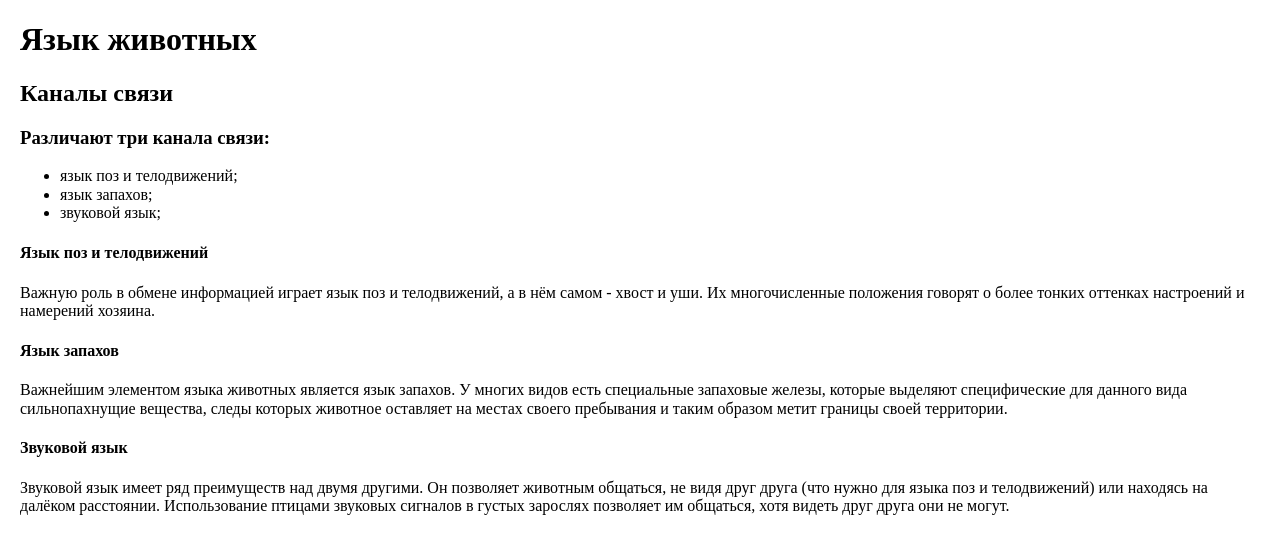
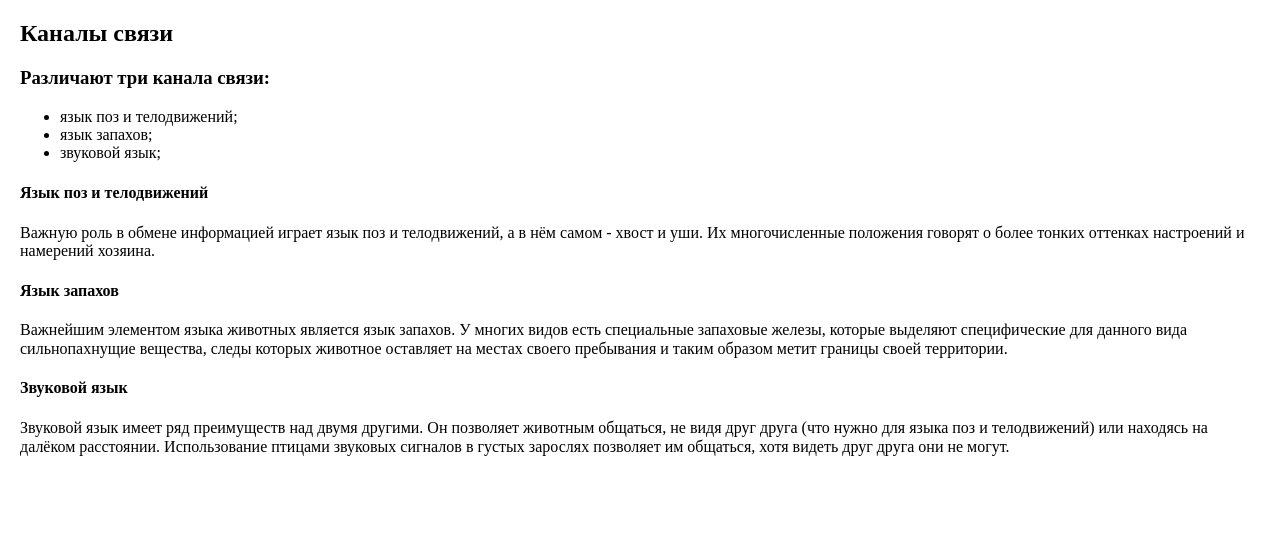
Before and after one commit to VadimPeshko/home_tasks, a plain HTML site: page HW2/index.html in a window 1280 px wide. Drawn offline with Linux system fonts and the light colour scheme.

Commit message:
fix index

```diff
--- a/HW2/index.html
+++ b/HW2/index.html
@@ -10,7 +10,7 @@
 <body>
     <section class="section-outer">
         <div class="section-inner">
-            <h1>Язык животных</h1>
+
             <h2>Каналы связи</h2>
             <h3>Различают три канала связи:</h3>
             <ul>
```
